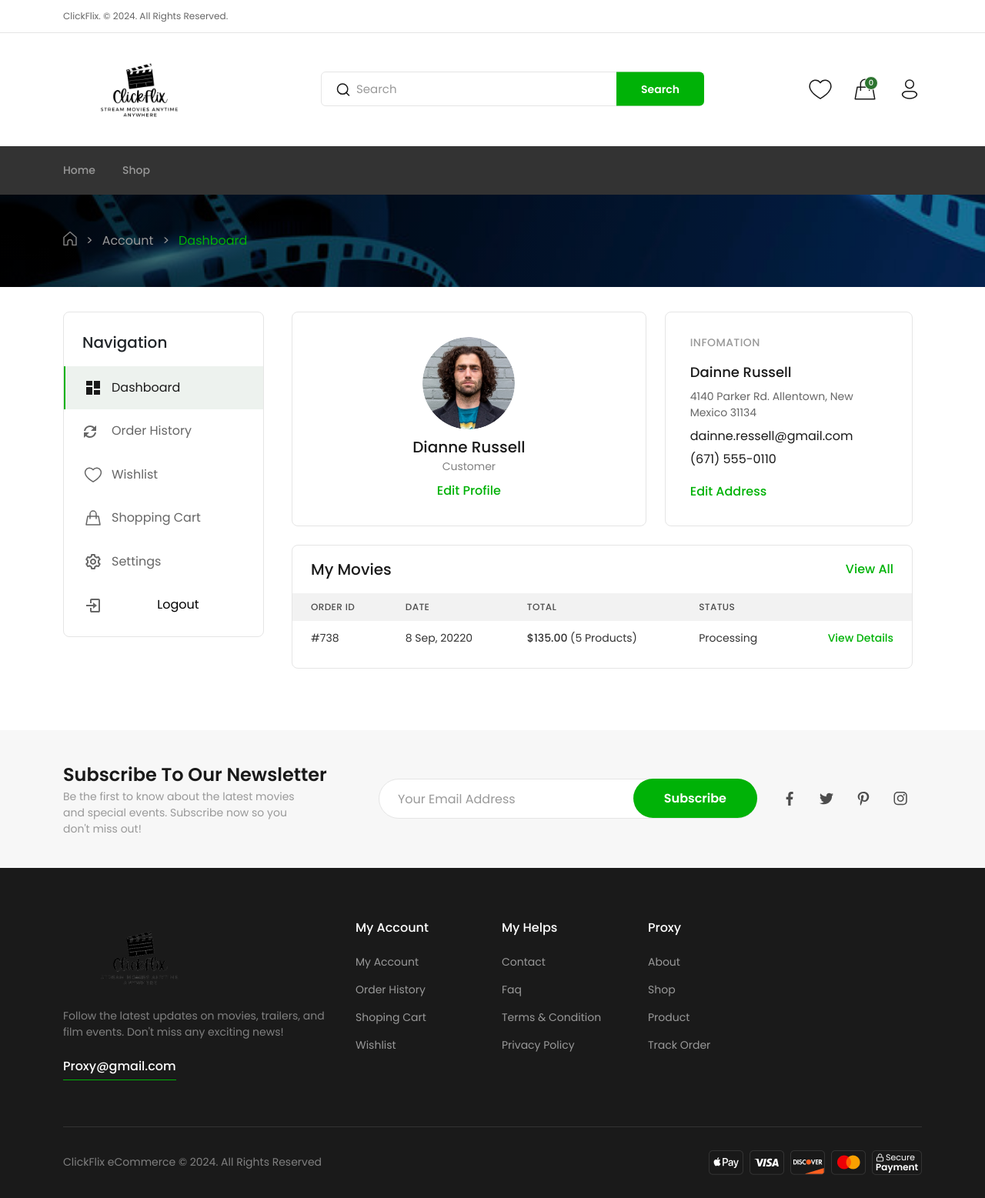
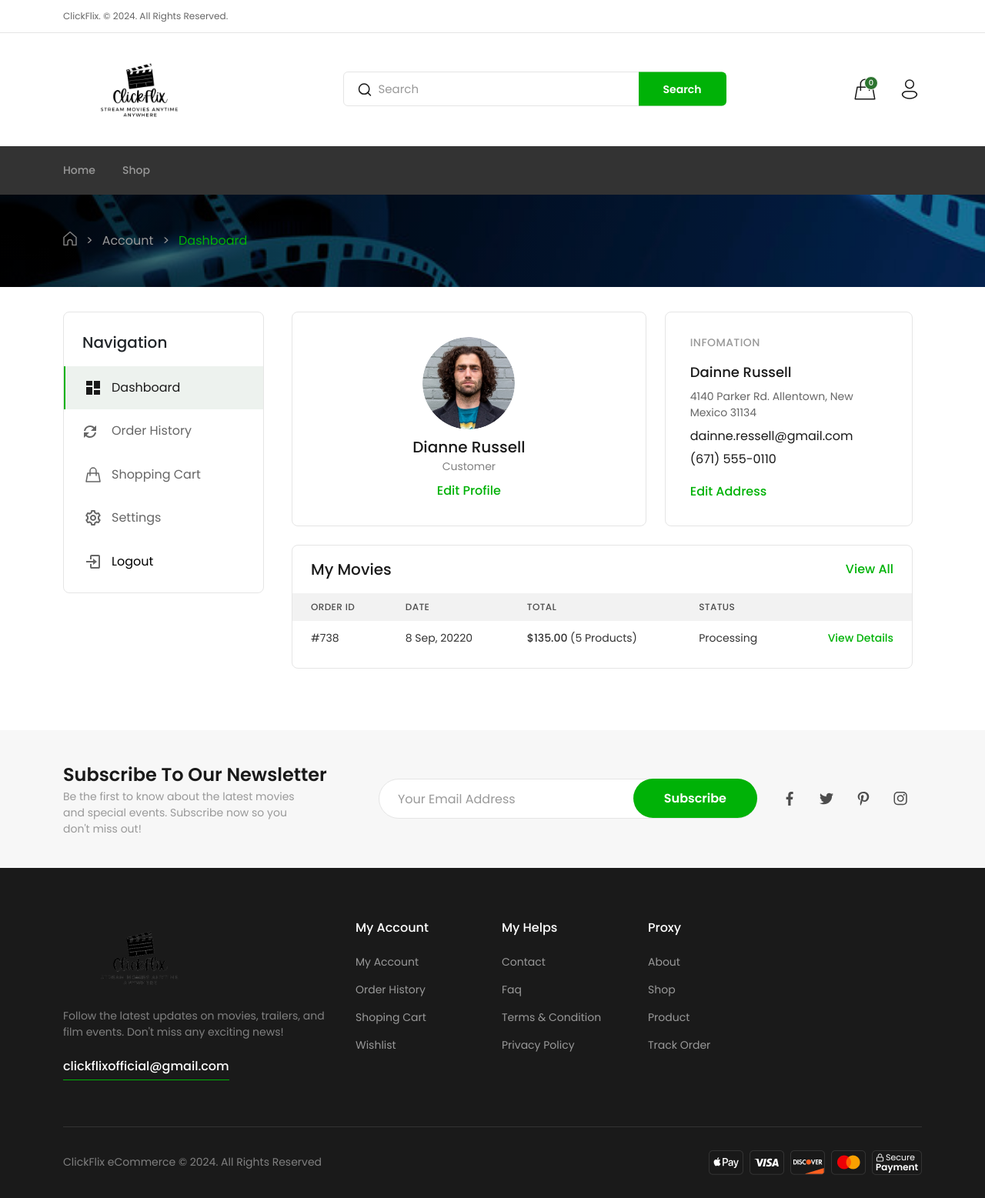
Before and after one commit to trungviet17/ClickFlix, a Django app: page /profile/ in a window 1280 px wide. Shown: the whole page at 77% size. Run offline with Django 4.2, Linux system fonts and the light colour scheme; the visitor is signed in with stand-in values (Sample User, id 1); some libraries are stand-ins or nearby versions; some web fonts are replaced.

Commit message:
Fix logout button in profile
Update requirements.txt
Update script to import_data with random price

```diff
--- a/myclickflix/account/views.py
+++ b/myclickflix/account/views.py
@@ -2,37 +2,29 @@ from django.shortcuts import render
 from django.contrib.auth.decorators import login_required
 from django.contrib import messages
 from django.contrib.auth.forms import PasswordChangeForm
-from cart.cart import Cart
+from django.db.models import Count
 
 from account.form import UserEditForm, UserRegistrationForm, ProfileForm
 from account.models import Profile
 
 from main.models import Category, Movie
 
-from django.db.models import Count
-
 
 """Hàm view cho màn hình đăng kí tài khoản của người dùng """
 
 
 def register(request):
-
     if request.method == "POST":
         userform = UserRegistrationForm(request.POST)
-
         if userform.is_valid():
             new_user = userform.save(commit=False)
             new_user.set_password(userform.cleaned_data["password"])
             new_user.username = str(userform.cleaned_data["email"]).split("@")[0]
             new_user.save()
-
             Profile.objects.create(user=new_user)
-
             return render(request, "account/register_done.html", {"new_user": new_user})
-
     else:
         userform = UserRegistrationForm()
-
     return render(request, "account/register.html", {"userform": userform})
 
 
@@ -40,27 +32,19 @@ def register(request):
 def edit(request):
     if request.method == "POST":
         user_form = UserEditForm(instance=request.user, data=request.POST)
-
         profile_form = ProfileForm(instance=request.user.profile, data=request.POST)
-
         form_edit_password = PasswordChangeForm(user=request.user, data=request.POST)
-
         if form_edit_password.is_valid():
             form_edit_password.save()
         else:
-
             messages.error(request, "Error updating your profile")
-
         if user_form.is_valid() and profile_form.is_valid():
             user_form.save()
             profile_form.save()
             print(1)
-
-            messages.success(request, "Profile update sucessfully")
-
+            messages.success(request, "Profile update successfully")
         else:
             messages.error(request, "Error updating your profile")
-
     else:
         user_form = UserEditForm(instance=request.user)
         profile_form = ProfileForm(instance=request.user.profile)
@@ -71,12 +55,10 @@ def edit(request):
         "profile_form": profile_form,
         "edit_password_form": form_edit_password,
     }
-
     return render(request, "account/edit.html", context)
 
 
 def dashboard(request):
-    # categories = Category.objects.all()[:12]
     categories = Category.objects.annotate(num_movies=Count("movie")).order_by(
         "-num_movies"
     )[:12]
--- a/myclickflix/scripts/import_data.py
+++ b/myclickflix/scripts/import_data.py
@@ -1,6 +1,8 @@
 import pandas as pd
 from tqdm import tqdm
 import os
+import random
+
 from main.models import Actor, Category, Movie
 
 FOLDER_PATH = os.path.join("..", "Data")
@@ -42,7 +44,7 @@ def run_movie():
                 language=row["language"],
                 released=row["released"],
                 image=row["image"],
-                price=2,
+                price=random.randint(200, 500) / 100,
                 pk=row["TMDB_id"],
             )
             movie.set_keyword(row["keyword"])
--- a/myclickflix/templates/account/profile.html
+++ b/myclickflix/templates/account/profile.html
@@ -102,7 +102,7 @@
                   </a>
                   </li>
                   <!-- Wishlist -->
-                  <li class="dashboard__nav-item-link">
+                  <!-- <li class="dashboard__nav-item-link">
                   <a href="wishlist.html" class="font-body--lg-400">
                       <span class="icon">
                       <svg
@@ -121,7 +121,7 @@
                       </span>
                       <span class="name"> Wishlist</span>
                   </a>
-                  </li>
+                  </li> -->
                   <!-- Shopping Cart  -->
                   <li class="dashboard__nav-item-link">
                   <a href="{% url 'cart:cart_detail' %}" class="font-body--lg-400">
@@ -188,7 +188,7 @@
                         </span>
 
 
-                        <button type="submit" class="name"> Logout </button>
+                        <button type="submit"> Logout </button>
                       </a>
                     </form>
                   </li>
--- a/myclickflix/templates/components/footer.html
+++ b/myclickflix/templates/components/footer.html
@@ -13,7 +13,9 @@
                             Follow the latest updates on movies, trailers, and film events. Don't miss any exciting news!
                         </p>
                         <div class="footer__brand-info-contact">
-                            <a href="#"><span>Proxy@gmail.com</span></a>
+                            <a href="#">
+                                <span>clickflixofficial@gmail.com</span>
+                            </a>
                         </div>
                     </div>
                 </div>
--- a/myclickflix/templates/components/header_login.html
+++ b/myclickflix/templates/components/header_login.html
@@ -49,11 +49,6 @@
                     </div>
                 </form>
                 <div class="header__cart header__cart-single">
-                    <a href="wishlist.html" class="icon heart-icon">
-                        <svg width="32" height="32" viewBox="0 0 32 32" fill="none" xmlns="http://www.w3.org/2000/svg">
-                            <path d="M15.999 28.0722C-10.6672 13.3333 7.9995 -2.66666 15.999 7.45075C23.9995 -2.66666 42.6661 13.3333 15.999 28.0722Z" stroke="currentColor" stroke-width="1.5" />
-                        </svg>
-                    </a>
                     <a href="#" class="icon shopping-bag cart-bag" id="cart-bag">
                         <svg width="34" height="34" viewBox="0 0 34 34" fill="none" xmlns="http://www.w3.org/2000/svg">
                             <path
@@ -64,7 +59,7 @@
                                 stroke-linejoin="round"
                             />
                         </svg>
-                        <div class="numb">{{ cart| length}} </div>
+                        <div class="numb">{{ cart | length}} </div>
                     </a>
                     <a href="{% url 'edit' %}" class="icon user-icon">
                         <svg width="32" height="32" viewBox="0 0 32 32" fill="none" xmlns="http://www.w3.org/2000/svg">
--- a/myclickflix/templates/payment/order_history.html
+++ b/myclickflix/templates/payment/order_history.html
@@ -102,7 +102,7 @@
                   </a>
                   </li>
                   <!-- Wishlist -->
-                  <li class="dashboard__nav-item-link">
+                  <!-- <li class="dashboard__nav-item-link">
                   <a href="wishlist.html" class="font-body--lg-400">
                       <span class="icon">
                       <svg
@@ -121,7 +121,7 @@
                       </span>
                       <span class="name"> Wishlist</span>
                   </a>
-                  </li>
+                  </li> -->
                   <!-- Shopping Cart  -->
                   <li class="dashboard__nav-item-link">
                   <a href="{% url 'cart:cart_detail' %}" class="font-body--lg-400">
@@ -188,7 +188,7 @@
                         </span>
 
 
-                        <button type="submit" class="name"> Logout </button>
+                        <button type="submit"> Logout </button>
                       </a>
                     </form>
                   </li>
```
Also changed, not shown: myclickflix/requirements.txt (+7 -30 lines), myclickflix/templates/account/edit.html (+6 -4 lines), myclickflix/templates/components/header.html (+5 -3 lines).
